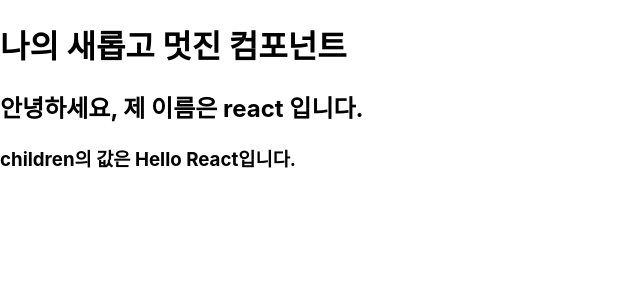
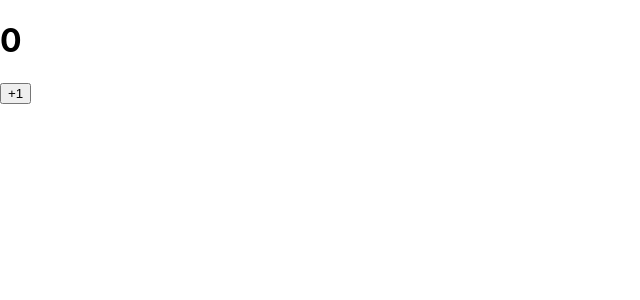
Before and after one commit to yangchanyong/AWS_fullstack_Hello_React, a React (Create React App) app: page / in a window 1280 px wide. Shown: the top 300 px of the page, without its empty margins (0-640 px from the left). Built offline with nearby package versions, Linux system fonts and the light colour scheme.

Commit message:
1±³½Ã state  - Ŭ·¡½ºÇü ÄÄÆ÷³ÍƮÀÇ state

```diff
--- a/src/App.js
+++ b/src/App.js
@@ -1,8 +1,10 @@
 import MyComponent from './MyComponent';
+import Counter from './Counter';
 
 const App = () => {
   return (
-    <MyComponent name="react">Hello React</MyComponent>
+    // <MyComponent name="react">Hello React</MyComponent>
+    <Counter />
   );
 };
 
--- /dev/null
+++ b/src/Counter.js
@@ -0,0 +1,27 @@
+import React, { Component } from 'react';
+
+class Counter extends Component {
+  constructor(props) {
+    super(props);
+    this.state = {
+      number : 0,
+    };
+  }
+  render() {
+    const {number} = this.state;
+    return (
+      <div>
+        <h1>{number}</h1>
+        <button
+        onClick={() => {
+          this.setState({ number: number + 1 });
+        }}
+        >
+          +1
+        </button>
+      </div>
+    );
+  }
+}
+
+export default Counter;
```
